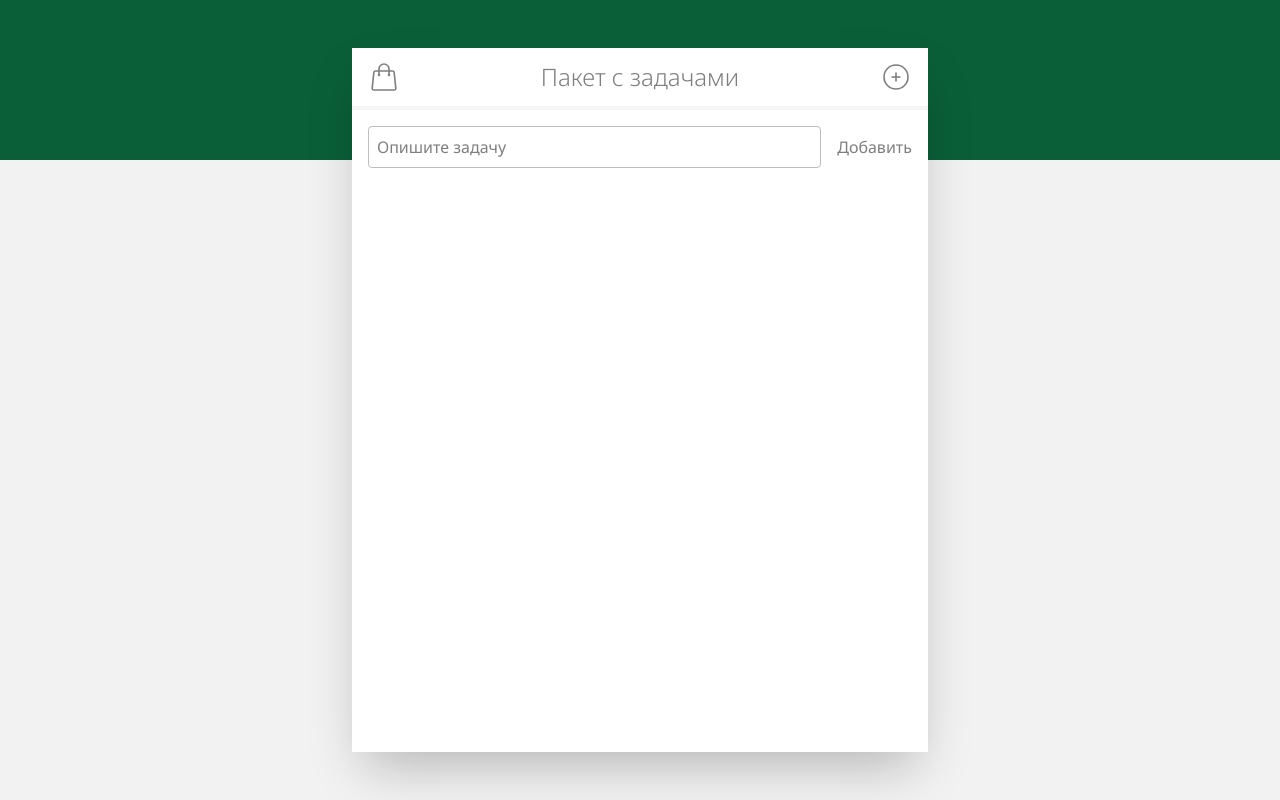
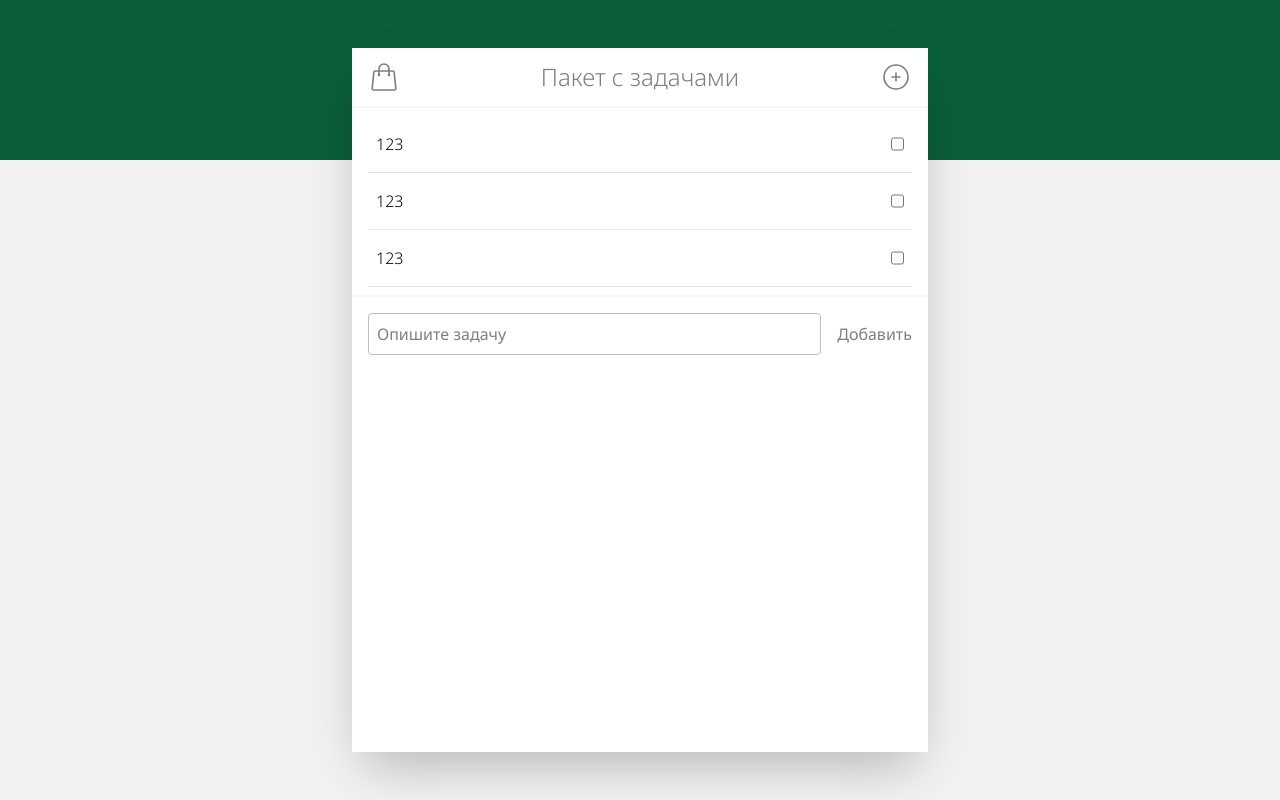
Before and after one commit to mcsodn/todo_list_react, a React (Vite) app: page / in a window 1280 px wide. Built offline with nearby package versions, Linux system fonts and the light colour scheme.

Commit message:
add TaskList comp

```diff
--- a/src/App.jsx
+++ b/src/App.jsx
@@ -1,10 +1,12 @@
 import Header from "./components/Header";
 import InputTask from "./components/InputTask";
+import TaskList from "./components/TaskList";
 
 function App() {
   return (
     <>
       <Header />
+      <TaskList />
       <InputTask />
     </>
   );
--- /dev/null
+++ b/src/components/TaskList.jsx
@@ -0,0 +1,13 @@
+import TaskListItem from "./TaskListItem";
+
+function TaskList() {
+  return (
+    <div className="grow mt-2 mb-2 w-full flex flex-col">
+      <TaskListItem />
+      <TaskListItem />
+      <TaskListItem />
+    </div>
+  );
+}
+
+export default TaskList;
--- /dev/null
+++ b/src/components/TaskListItem.jsx
@@ -0,0 +1,10 @@
+function TaskListItem() {
+  return (
+    <div className=" mx-4 px-2 py-4 flex justify-between border-b border-main-gray/20">
+      <label htmlFor="123">123</label>
+      <input type="checkbox" id="123" />
+    </div>
+  );
+}
+
+export default TaskListItem;
```
